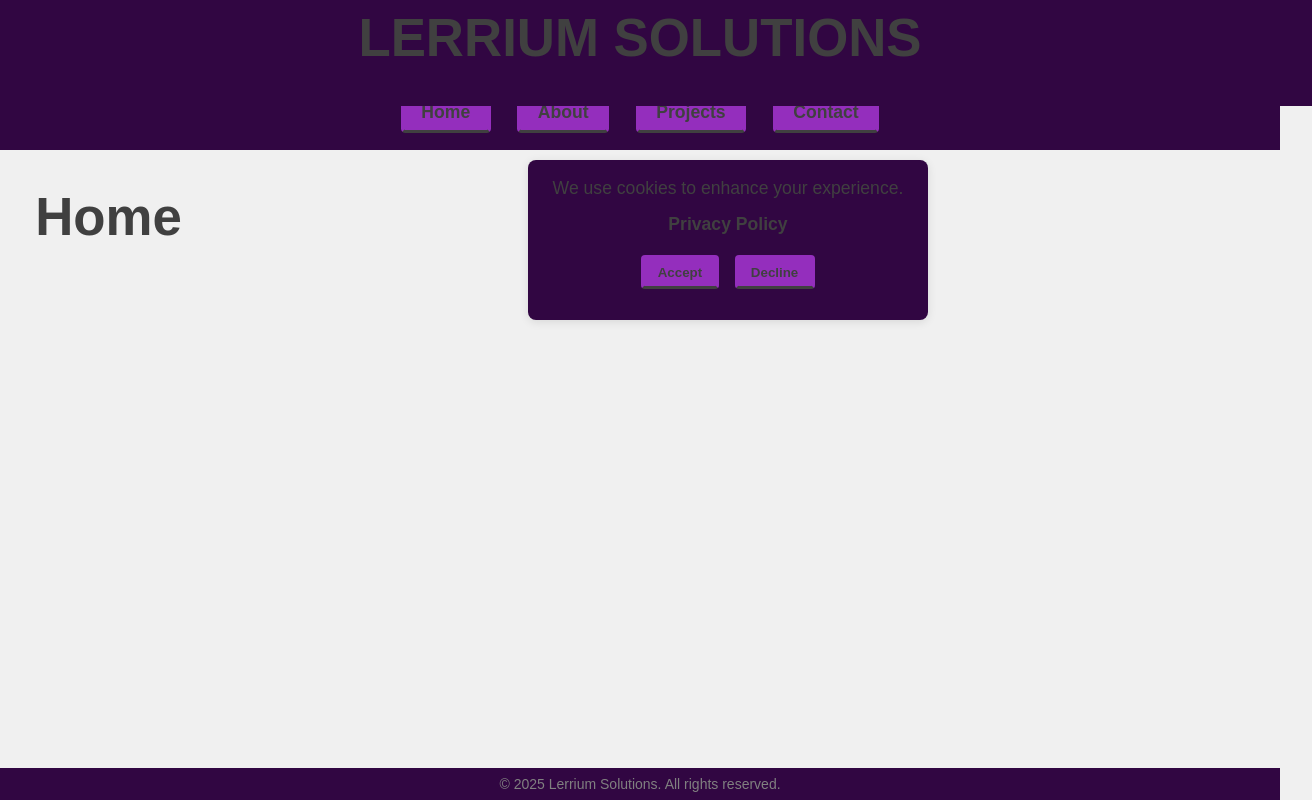
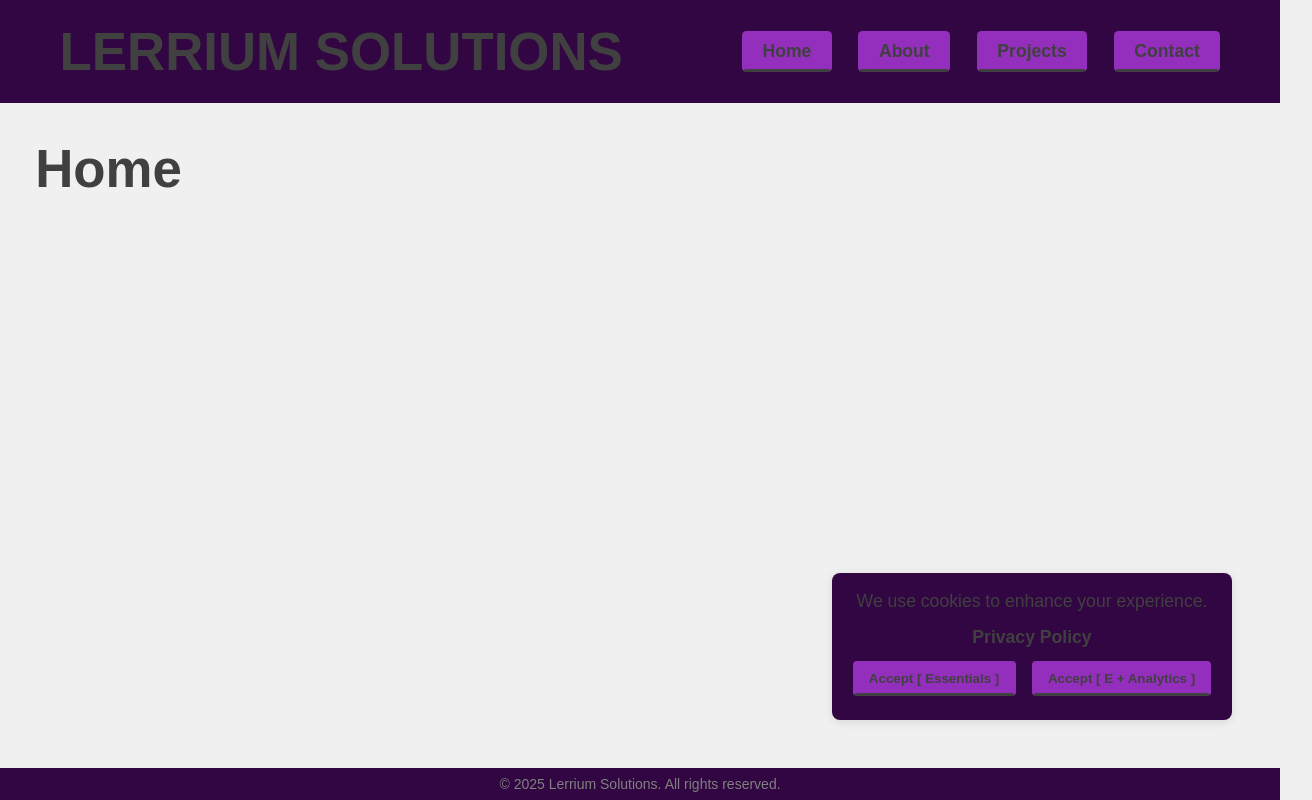
Before and after one commit to Lerrium-Solutions/Frontend, a React (Vite) app: page / in a window 1280 px wide. Shown: the whole page, 1312 px wide, since content can reach past the window. Built offline with nearby package versions, Linux system fonts and the light colour scheme; a web font is replaced by a local one.

Commit message:
GDPR updated.

```diff
--- a/src/assets/components/GDPR.jsx
+++ b/src/assets/components/GDPR.jsx
@@ -7,24 +7,43 @@ const GDPRBanner = ({ onAccept, onDecline }) => {
     const [isVisible, setIsVisible] = useState(false);
 
     useEffect(() => {
-        // Check if consent cookie exists
-        const hasConsent = Cookies.get('gdprConsent');
-        if (!hasConsent) setIsVisible(true);
+        const consent = Cookies.get('gdprConsent');
+
+        if (!consent) {
+            setIsVisible(true);
+        } else if (consent === 'declined') {
+            blockTrackingScripts(); // Run this on page load if already declined
+        }
     }, []);
 
-    if (!isVisible) return null;
+    const blockTrackingScripts = () => {
+        // Disable analytics only – essential stuff like theme remains functional
+        const analyticsScripts = document.querySelectorAll(
+            'script[src*="googletagmanager"], script[src*="analytics"]'
+        );
+        analyticsScripts.forEach((script) => script.remove());
+
+        // Disable Google Analytics if already loaded
+        window['ga-disable-UA-XXXXXXX-X'] = true; // Replace with your actual GA ID
+
+        // But DON'T clear essential data like theme preference
+        console.log('Tracking scripts blocked due to GDPR decline.');
+    };
 
     const handleAccept = () => {
-        Cookies.set('gdprConsent', 'accepted', { expires: 365 });
+        Cookies.set('gdprConsent', 'accepted', { expires: 90 });
         onAccept();
         setIsVisible(false);
     };
 
     const handleDecline = () => {
-        Cookies.set('gdprConsent', 'declined', { expires: 365 });
+        Cookies.set('gdprConsent', 'declined', { expires: 15 });
+        blockTrackingScripts(); // Block scripts when declined
         onDecline();
         setIsVisible(false);
     };
+
+    if (!isVisible) return null;
 
     return (
         <div className="gdpr-card">
@@ -32,8 +51,10 @@ const GDPRBanner = ({ onAccept, onDecline }) => {
                 We use cookies to enhance your experience.{' '}
                 <NavLink to="/privacy">Privacy Policy</NavLink>
             </p>
-            <button onClick={handleAccept}>Accept</button>
-            <button onClick={handleDecline}>Decline</button>
+            <div className="gdpr-card-buttons">
+                <button onClick={handleDecline}>Accept [ Essentials ]</button>
+                <button onClick={handleAccept}>Accept [ E + Analytics ]</button>
+            </div>
         </div>
     );
 };
--- a/src/css/components/GDPR.css
+++ b/src/css/components/GDPR.css
@@ -1,20 +1,24 @@
 .gdpr-card {
     position: fixed;
-    right: 22rem;
-    top: 10rem;
-    width: 100%;
+    bottom: 3rem; /* slightly lower for mobile */
+    left: 1rem;
+    right: 1rem;
+    width: calc(100% - 2rem);
     padding: 1em;
-    max-width: 400px;
     text-align: center;
-    border-radius: .5rem;
+    border-radius: 0.5rem;
     box-shadow: 0 2px 10px rgba(0, 0, 0, 0.1);
+    background-color: #fff;
+
+    display: flex;
+    flex-direction: column;
+    align-items: center;
 
     a {
         text-decoration: none;
         background-color: transparent;
         border: none;
-        margin-top: .5rem;
-        margin-bottom: 0;
+        margin-top: 0.5rem;
         display: inline-block;
         transition: color 0.3s ease;
 
@@ -22,13 +26,46 @@
             border: none;
         }
     }
+
+    .gdpr-card-buttons {
+        display: flex;
+        flex-direction: column;
+        gap: 0.5rem;
+        width: 100%;
+    }
 }
 
 .gdpr-card button {
-    margin: 1em .5rem;
+    margin: 0.5em 0;
     padding: 0.5em 1em;
     border: none;
-    padding: 0.5em 1em;
     cursor: pointer;
-    border-radius: .25rem;
+    border-radius: 0.25rem;
+    width: 100%;
 }
+
+/* Tablet and up: convert to card */
+@media screen and (min-width: 768px) {
+    .gdpr-card {
+        right: 3rem;
+        left: auto;
+        bottom: 5rem;
+        width: 100%;
+        max-width: 400px;
+    }
+}
+
+/* Desktop and up: buttons side-by-side */
+@media screen and (min-width: 1200px) {
+    .gdpr-card .gdpr-card-buttons {
+        display: flex;
+        flex-direction: row;
+        justify-content: center;
+        gap: 1rem;
+    }
+
+    .gdpr-card button {
+        width: auto;
+        margin: 0.5em 0;
+    }
+}
--- a/src/css/layouts/MainLayout.css
+++ b/src/css/layouts/MainLayout.css
@@ -5,18 +5,18 @@
         "header"
         "nav"
         "main"
-        "gdpr"
         "footer";
     min-height: 100vh;
 }
 
 header {
     grid-area: header;
-    margin: -2rem;
+    padding: 0;
 }
 
 nav {
     grid-area: nav;
+    padding: 0;
 }
 
 main {
@@ -30,7 +30,7 @@ footer {
     text-align: center;
 }
 
-@media (min-width: 1401px) {
+@media (min-width: 1200px) {
     .main-wrapper {
         grid-template-columns: auto auto;
         grid-template-rows: auto 1fr auto;
```
